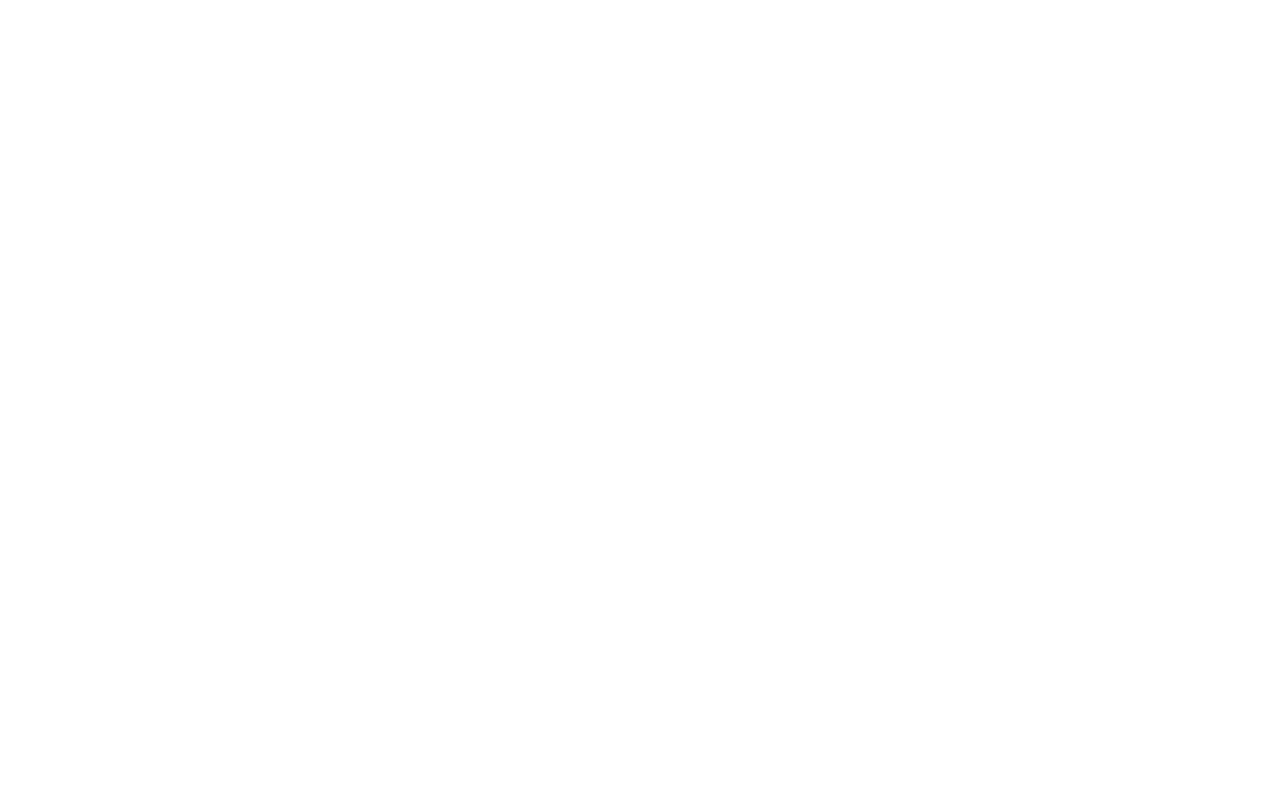
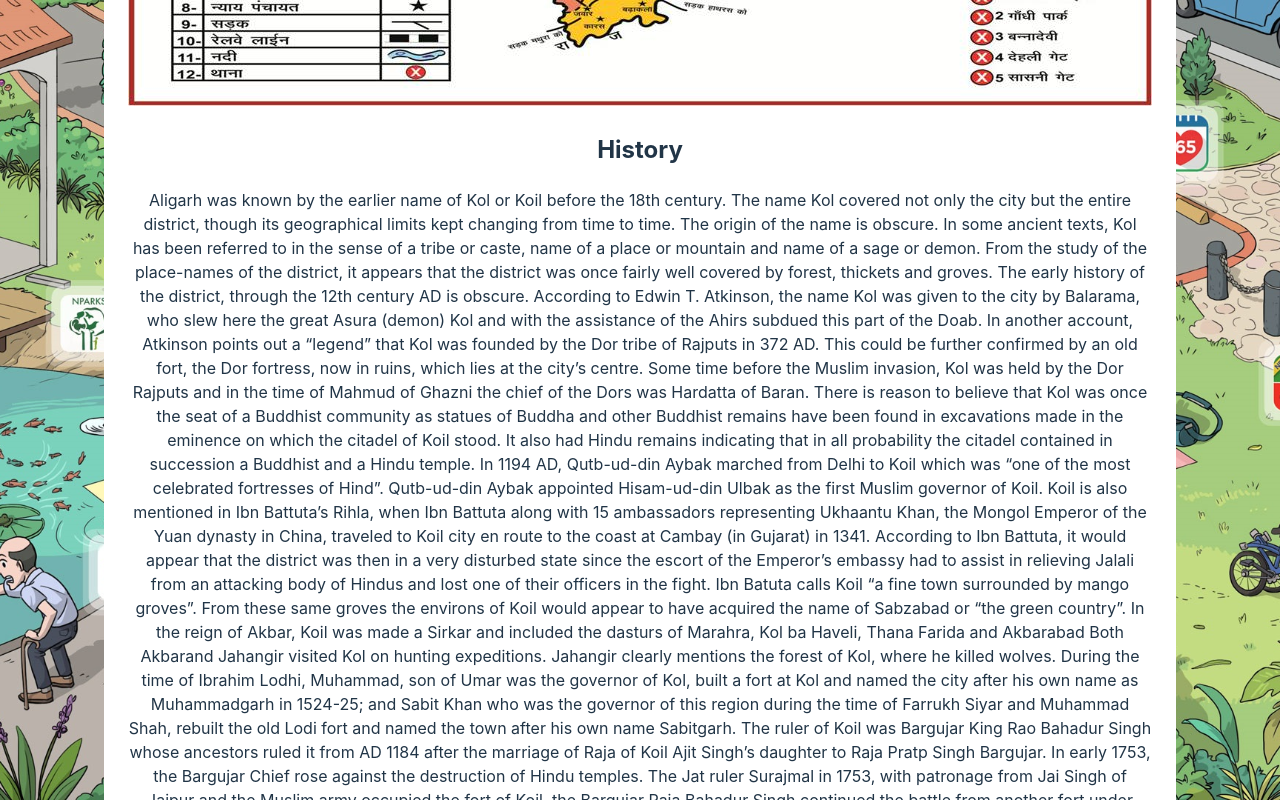
Before and after one commit to aruto-code/aligarh-diaries, a React (Vite) app: page /about in a window 1280 px wide. Shown: the part 800-1600 px from the top of the page. Before the commit the page ends 800 px from the top, so only its background shows below. Built offline with nearby package versions, Linux system fonts and the light colour scheme.

Commit message:
Added about page

```diff
--- a/src/App.css
+++ b/src/App.css
@@ -123,8 +123,8 @@
 
 .about {
   background: white;
-  width: 90vw;
-  padding: 1rem;
+  width: 80vw;
+  padding: 1.5rem;
 }
 
 .dashboard {
--- a/src/Components/About.jsx
+++ b/src/Components/About.jsx
@@ -1,48 +1,87 @@
 import React from "react";
 import Navbar from "./Navbar";
-import Card from "./Card";
-import { Link } from "react-router-dom";
+import Map from "../assets/map.jpeg";
 import "../App.css";
 
 function About() {
   return (
     <>
       <Navbar />
-      <h1 style={{ color: "white" }}>About Aligarh</h1>
       <div className="about">
-        There are many variations of passages of Lorem Ipsum available, but the
-        majority have suffered alteration in some form, by injected humour, or
-        randomised words which don't look even slightly believable. If you are
-        going to use a passage of Lorem Ipsum, you need to be sure there isn't
-        anything embarrassing hidden in the middle of text. All the Lorem Ipsum
-        generators on the Internet tend to repeat predefined chunks as
-        necessary, making this the first true generator on the Internet. It uses
-        a dictionary of over 200 Latin words, combined with a handful of model
-        sentence structures, to generate Lorem Ipsum which looks reasonable. The
-        generated Lorem Ipsum is therefore always free from repetition, injected
-        humour, or non-characteristic words etc. There are many variations of
-        passages of Lorem Ipsum available, but the majority have suffered
-        alteration in some form, by injected humour, or randomised words which
-        don't look even slightly believable. If you are going to use a passage
-        of Lorem Ipsum, you need to be sure there isn't anything embarrassing
-        hidden in the middle of text. All the Lorem Ipsum generators on the
-        Internet tend to repeat predefined chunks as necessary, making this the
-        first true generator on the Internet. It uses a dictionary of over 200
-        Latin words, combined with a handful of model sentence structures, to
-        generate Lorem Ipsum which looks reasonable. The generated Lorem Ipsum
-        is therefore always free from repetition, injected humour, or
-        non-characteristic words etc. humour, or non-characteristic words etc.
-        There are many variations of passages of Lorem Ipsum available, but the
-        majority have suffered alteration in some form, by injected humour, or
-        randomised words which don't look even slightly believable. If you are
-        going to use a passage of Lorem Ipsum, you need to be sure there isn't
-        anything embarrassing hidden in the middle of text. All the Lorem Ipsum
-        generators on the Internet tend to repeat predefined chunks as
-        necessary, making this the first true generator on the Internet. It uses
-        a dictionary of over 200 Latin words, combined with a handful of model
-        sentence structures, to generate Lorem Ipsum which looks reasonable. The
-        generated Lorem Ipsum is therefore always free from repetition, injected
-        humour, or non-characteristic words etc.
+        <h1>About Aligarh</h1>
+        <p>
+          Aligarh is a District of Uttar Pradesh, India. The city is located
+          about 90 miles (140 km) southeast of New Delhi. The administrative
+          headquarters of Aligarh District is Aligarh(Koil). It is also
+          commissionary HQ for all four Districts Aligarh itself, Hathras,
+          Kasganj and Etah. It is mostly known as a university town where the
+          famous Aligarh Muslim University is located. It is also well known
+          District intenationally because of its lock industries.
+        </p>
+        <img src={Map} alt="map" />
+        <h2>History</h2>
+        <p>
+          Aligarh was known by the earlier name of Kol or Koil before the 18th
+          century. The name Kol covered not only the city but the entire
+          district, though its geographical limits kept changing from time to
+          time. The origin of the name is obscure. In some ancient texts, Kol
+          has been referred to in the sense of a tribe or caste, name of a place
+          or mountain and name of a sage or demon. From the study of the
+          place-names of the district, it appears that the district was once
+          fairly well covered by forest, thickets and groves. The early history
+          of the district, through the 12th century AD is obscure. According to
+          Edwin T. Atkinson, the name Kol was given to the city by Balarama, who
+          slew here the great Asura (demon) Kol and with the assistance of the
+          Ahirs subdued this part of the Doab. In another account, Atkinson
+          points out a “legend” that Kol was founded by the Dor tribe of Rajputs
+          in 372 AD. This could be further confirmed by an old fort, the Dor
+          fortress, now in ruins, which lies at the city’s centre. Some time
+          before the Muslim invasion, Kol was held by the Dor Rajputs and in the
+          time of Mahmud of Ghazni the chief of the Dors was Hardatta of Baran.
+          There is reason to believe that Kol was once the seat of a Buddhist
+          community as statues of Buddha and other Buddhist remains have been
+          found in excavations made in the eminence on which the citadel of Koil
+          stood. It also had Hindu remains indicating that in all probability
+          the citadel contained in succession a Buddhist and a Hindu temple. In
+          1194 AD, Qutb-ud-din Aybak marched from Delhi to Koil which was “one
+          of the most celebrated fortresses of Hind”. Qutb-ud-din Aybak
+          appointed Hisam-ud-din Ulbak as the first Muslim governor of Koil.
+          Koil is also mentioned in Ibn Battuta’s Rihla, when Ibn Battuta along
+          with 15 ambassadors representing Ukhaantu Khan, the Mongol Emperor of
+          the Yuan dynasty in China, traveled to Koil city en route to the coast
+          at Cambay (in Gujarat) in 1341. According to Ibn Battuta, it would
+          appear that the district was then in a very disturbed state since the
+          escort of the Emperor’s embassy had to assist in relieving Jalali from
+          an attacking body of Hindus and lost one of their officers in the
+          fight. Ibn Batuta calls Koil “a fine town surrounded by mango groves”.
+          From these same groves the environs of Koil would appear to have
+          acquired the name of Sabzabad or “the green country”. In the reign of
+          Akbar, Koil was made a Sirkar and included the dasturs of Marahra, Kol
+          ba Haveli, Thana Farida and Akbarabad Both Akbarand Jahangir visited
+          Kol on hunting expeditions. Jahangir clearly mentions the forest of
+          Kol, where he killed wolves. During the time of Ibrahim Lodhi,
+          Muhammad, son of Umar was the governor of Kol, built a fort at Kol and
+          named the city after his own name as Muhammadgarh in 1524-25; and
+          Sabit Khan who was the governor of this region during the time of
+          Farrukh Siyar and Muhammad Shah, rebuilt the old Lodi fort and named
+          the town after his own name Sabitgarh. The ruler of Koil was Bargujar
+          King Rao Bahadur Singh whose ancestors ruled it from AD 1184 after the
+          marriage of Raja of Koil Ajit Singh’s daughter to Raja Pratp Singh
+          Bargujar. In early 1753, the Bargujar Chief rose against the
+          destruction of Hindu temples. The Jat ruler Surajmal in 1753, with
+          patronage from Jai Singh of Jaipur and the Muslim army occupied the
+          fort of Koil, the Bargujar Raja Bahadur Singh continued the battle
+          from another fort under them and died fighting in what is known as the
+          “Battle of Ghasera”. It was re-named Ramgarh and finally, when a Shia
+          commander, Najaf Khan, captured Kol, he gave it its present name of
+          Aligarh. Aligarh Fort (also called Aligarh Qila), as it stands today,
+          was built by French engineers under the control of French officers
+          Benoît de Boigne and Perron. Establishment of Aligarh Muslim
+          University (1875):- In 1875, Sir Syed Ahmed Khan founded the
+          Muhammadan Anglo Oriental College in Aligarh and patterned the college
+          after Oxford and Cambridge universities that he had visited on a trip
+          to England. This later became Aligarh Muslim University in 1920.
+        </p>
       </div>
     </>
   );
```
Also changed, not shown: src/assets/map.jpeg (added).
